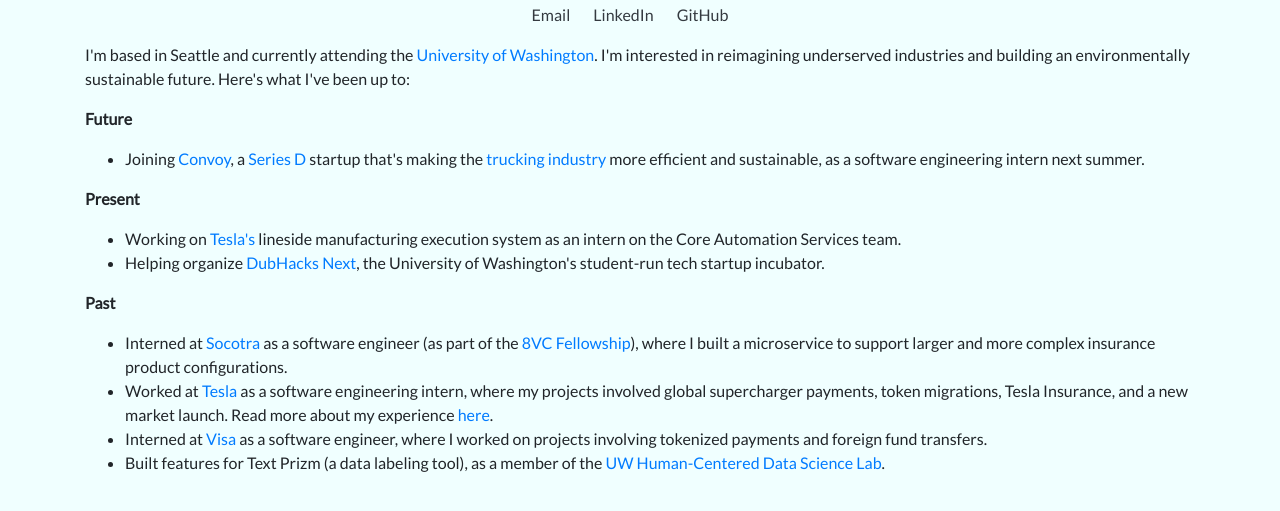
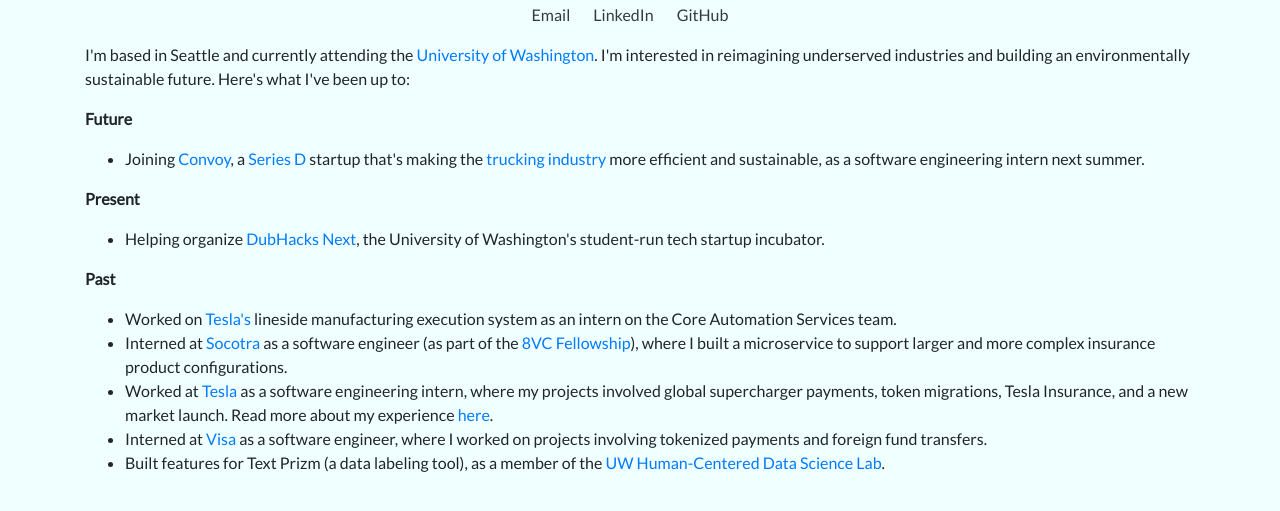
Before and after one commit to rishikavikondala/rishikavikondala.github.io, a plain HTML site: page index.html in a window 1280 px wide. Shown: the part 219-730 px from the top of the page. Drawn offline with nearby package versions, Linux system fonts and the light colour scheme.

Commit message:
Update index.html

```diff
--- a/index.html
+++ b/index.html
@@ -41,12 +41,12 @@
 
         <p><strong>Present</strong></p>
         <ul>
-          <li>Working on <a href="http://tesla.com/">Tesla's</a> lineside manufacturing execution system as an intern on the Core Automation Services team.</li>
           <li>Helping organize <a href="http://next.dubhacks.co/">DubHacks Next</a>, the University of Washington's student-run tech startup incubator.</li>
         </ul>
 
         <p><strong>Past</strong></p>
         <ul>
+          <li>Worked on <a href="http://tesla.com/">Tesla's</a> lineside manufacturing execution system as an intern on the Core Automation Services team.</li>
           <li>Interned at <a href="https://www.socotra.com/">Socotra</a> as a software engineer (as part of the <a href="https://www.8vcfellowship.com/">8VC Fellowship</a>), where I built a microservice to support larger and more complex insurance product configurations.</li>
           <li>Worked at <a href="https://www.tesla.com/">Tesla</a> as a software engineering intern, where my projects involved global supercharger payments, token migrations, Tesla Insurance, and a new market launch. Read more about my experience <a href="https://rishikavikondala.medium.com/reflecting-on-a-3-month-internship-at-tesla-52994570f5fb">here</a>.
           <li>Interned at <a href="https://usa.visa.com/">Visa</a> as a software engineer, where I worked on projects involving tokenized payments and foreign fund transfers.</li>
```
